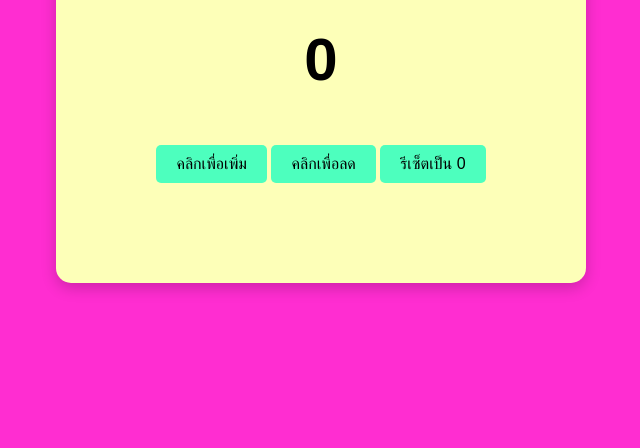
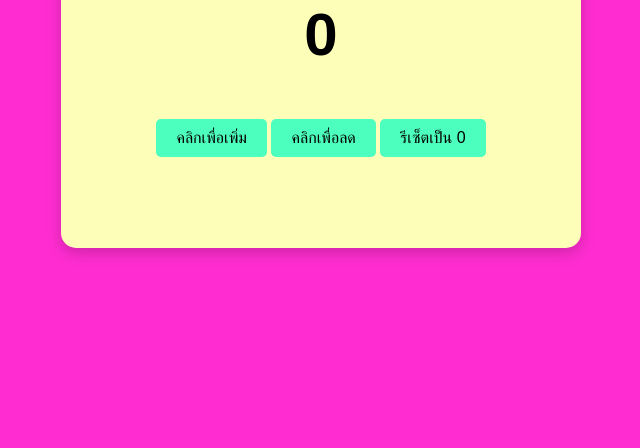
Before and after one commit to L-Jirayu/tally-counter, a plain HTML site: page index.html in a window 1280 px wide. Shown: the part 352-800 px from the top of the page, without its empty margins (319-959 px from the left). Drawn offline with Linux system fonts and the light colour scheme.

Commit message:
update .css file

```diff
--- a/index.css
+++ b/index.css
@@ -47,7 +47,13 @@ button {
 .card {
   background-color: #FDFFB8;
   border-radius: 15px;
-  padding: 100px;
+  padding: 40px 60px;
   text-align: center;
   box-shadow: 0 5px 15px rgba(0, 0, 0, 0.2);
+
+  width: 400px;
+  height: 320px;
+  max-width: 50vw;
+  max-height: 50vh;
+  overflow-y: auto;
 }
```
